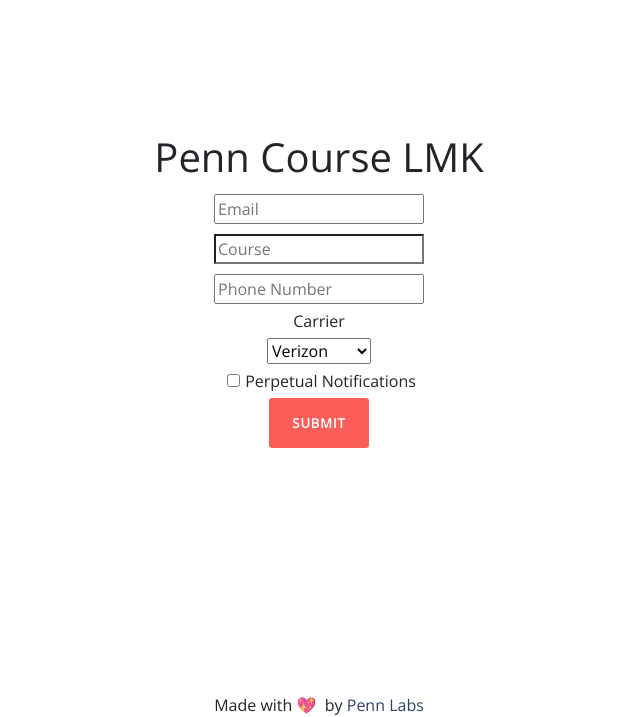
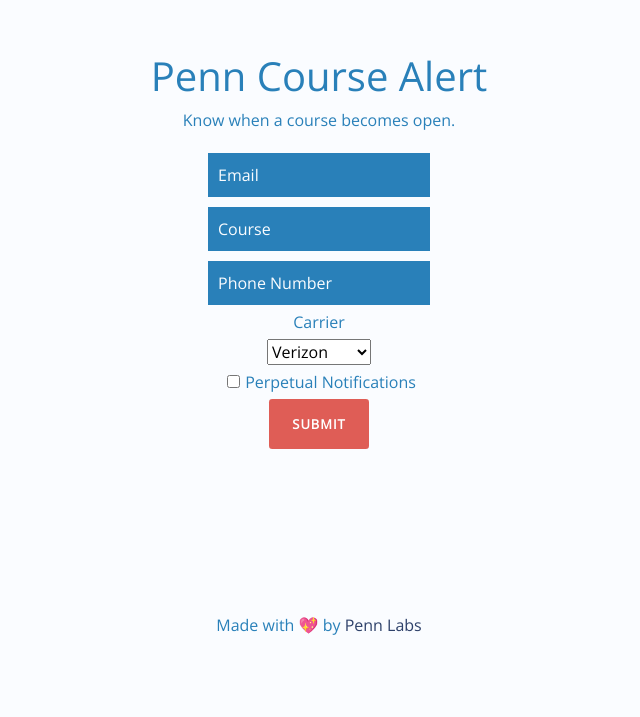
Before and after one commit to pennlabs/PennCourseLMK, a website: page index.html in a window 1280 px wide. Shown: the part 107-824 px from the top of the page, without its empty margins (321-961 px from the left). After the commit the page ends 800 px from the top, so only its background shows below. Drawn offline with nearby package versions, Linux system fonts and the light colour scheme; no server answers; files whose address does not match are found by name.

Commit message:
front-end update

```diff
--- a/index.html
+++ b/index.html
@@ -4,16 +4,22 @@
     <meta charset="utf-8">
     <meta http-equiv="x-ua-compatible" content="ie=edge">
     <meta name="viewport" content="width=device-width, initial-scale=1, maximum-scale=1, user-scalable=no">
+    <title>Penn Course Alert</title>
     <link rel="stylesheet" href="https://maxcdn.bootstrapcdn.com/bootstrap/4.0.0-beta.2/css/bootstrap.min.css" integrity="sha384-PsH8R72JQ3SOdhVi3uxftmaW6Vc51MKb0q5P2rRUpPvrszuE4W1povHYgTpBfshb" crossorigin="anonymous">
     <script src="https://maxcdn.bootstrapcdn.com/bootstrap/4.0.0-beta.2/js/bootstrap.min.js" integrity="sha384-alpBpkh1PFOepccYVYDB4do5UnbKysX5WZXm3XxPqe5iKTfUKjNkCk9SaVuEZflJ" crossorigin="anonymous"></script>
     <style>
     @import url('https://fonts.googleapis.com/css?family=Open+Sans:300');
     body {
       font-family: 'Open Sans', sans-serif;
+      background-color: #FAFCFF;
+      color: #2980B9;
     }
     a {
       color: #2e416a;
       text-decoration: none;
+    }
+    text {
+
     }
     button {
       display: inline-block;
@@ -26,14 +32,42 @@
       font-size: 13px;
       line-height: 13px;
       border-radius: .25em;
-      background-color: #fb5e58;
+      background-color: #DF5D56;
       border: none;
     }
     button, select, input {
       margin: 5px;
     }
+    input {
+        border-style: hidden;
+        background-color: #2980B9;
+        padding: 10px;
+        color: #FAFCFF;
+    }
+    input::placeholder {
+        color: #FAFCFF;
+    }
+    input::-webkit-input-placeholder {
+        color: #FAFCFF;
+    }
+	input:-moz-placeholder {
+        color: #FAFCFF;
+    }
+	input::-moz-placeholder {
+        color: #FAFCFF;
+    }
+	input:-ms-input-placeholder {
+        color: #FAFCFF;
+    }
+    input:focus,
+    /*select:focus,*/
+    textarea:focus,
+    button:focus {
+        outline: none;
+    }
     .full-screen {
-      height: 100vh;
+      height: 90vh;
+      min-height: 400px;
     }
     .lmk-text-align-center {
       text-align: center;
@@ -49,7 +83,10 @@
     <div class="container full-screen d-flex align-items-center">
       <div class="container">
         <div class="row justify-content-center">
-          <h1>Penn Course LMK</h1>
+          <h1>Penn Course Alert</h1>
+        </div>
+        <div class="tow justify-content-center">
+            <p class="lmk-text-align-center">Know when a course becomes open.</p>
         </div>
 
         <div class="row justify-content-center">
@@ -69,17 +106,13 @@
             <button type="submit">Submit</button>
           </form>
         </div>
-
       </div>
     </div>
     <footer class="footer">
       <div class="container lmk-text-align-center">
-          Made with 💖&nbsp; by <a href="http://pennlabs.org" target="_blank">Penn Labs</a>
+          Made with 💖&nbsp;by <a href="http://pennlabs.org" target="_blank">Penn Labs</a>
       </div>
     </footer>
-
-
-
 
     <script type="text/javascript" src="/jquery-1.9.1.min.js"></script>
     <script type="text/javascript" src="/typeahead.bundle.js"></script>
```
